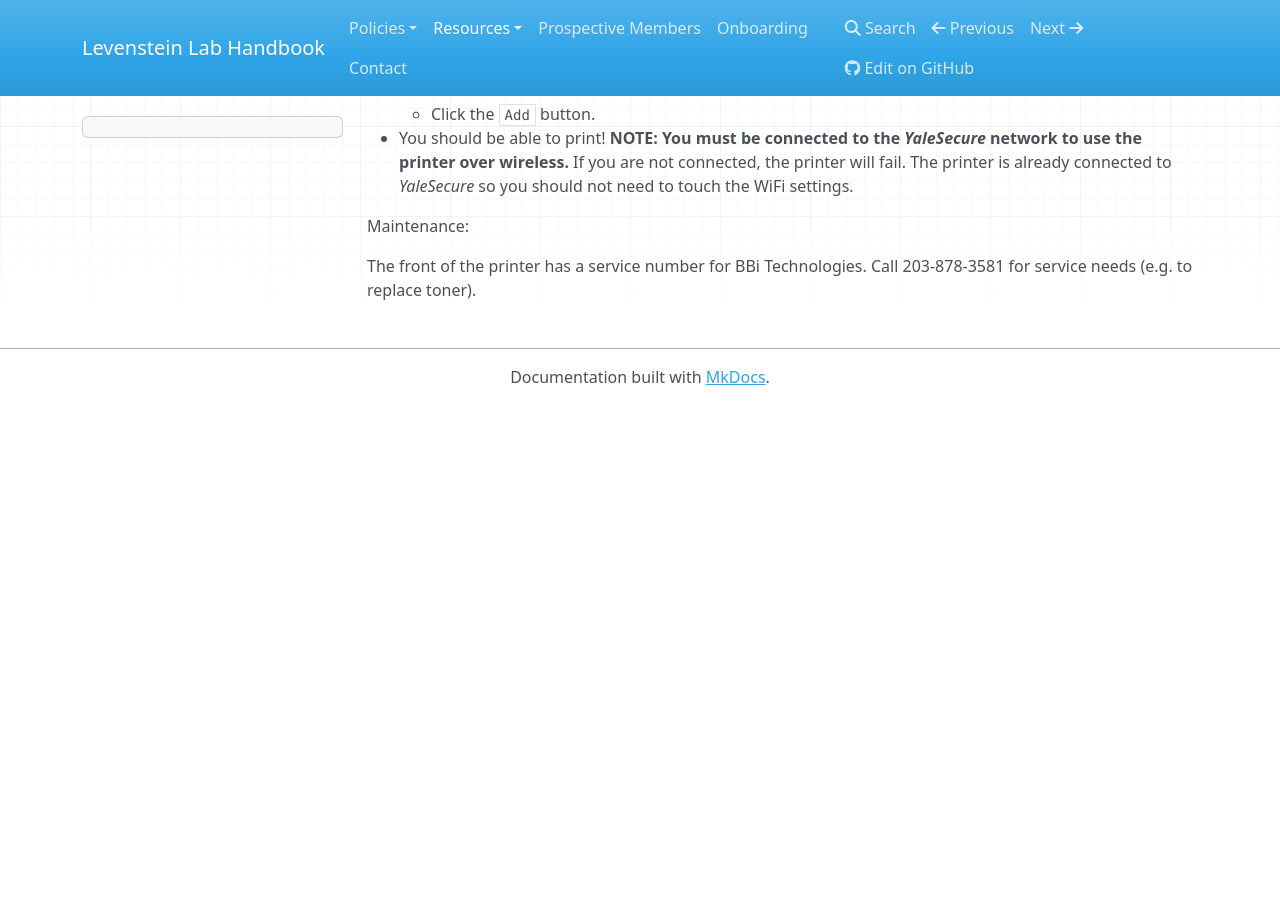
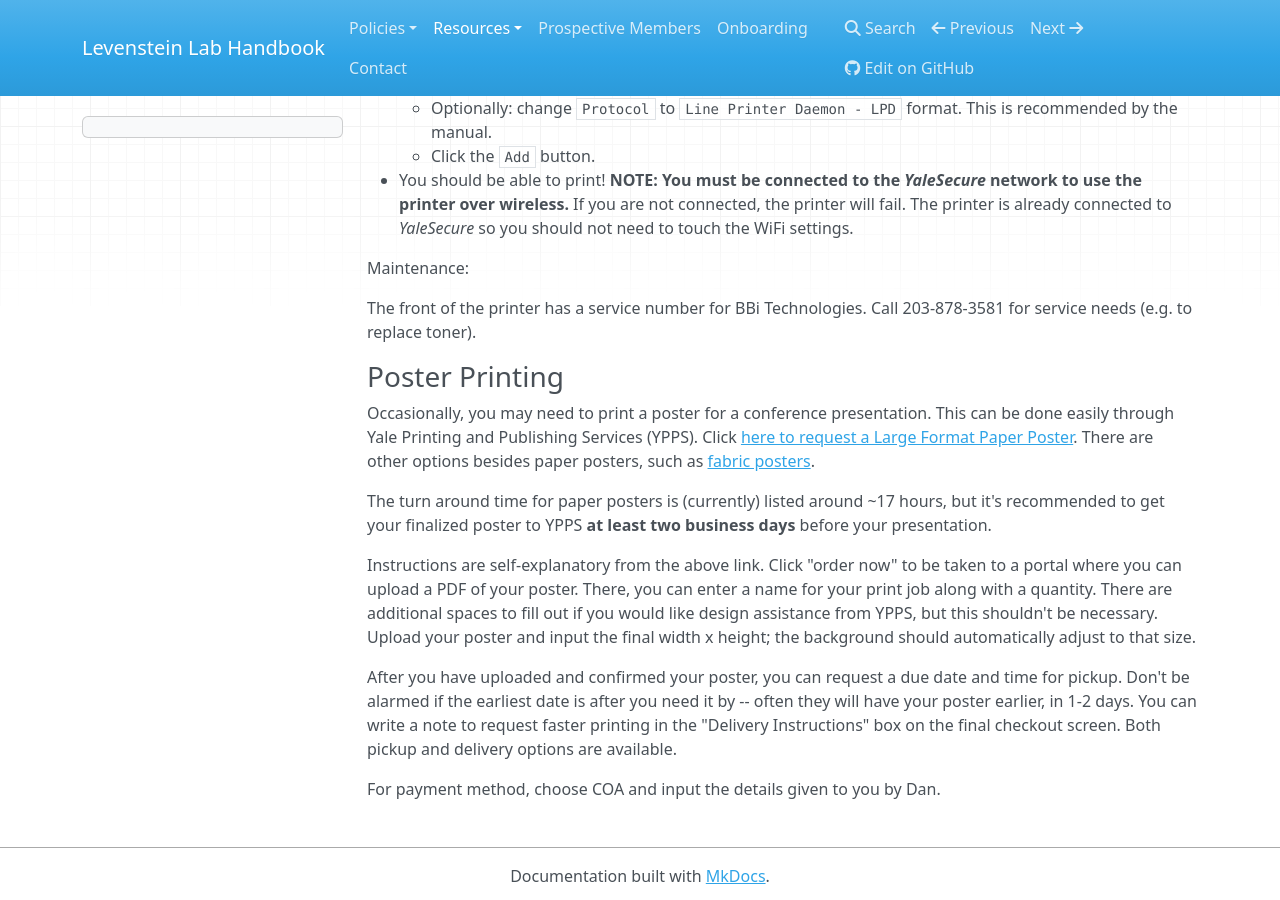
Before and after one commit to LevensteinLab/Lab-Handbook, an MkDocs documentation site: the page built from docs/Resources/printers.md, in a window 1280 px wide and 900 px high, scrolled down 726 px. Built offline with MkDocs 1.6.1, drawn with Linux system fonts in a browser that asks for light colours; nearby versions of some CDN libraries; before the commit the page ends 1131 px from its top, so only the background shows below that.

Commit message:
adding poster printing instructions

```diff
--- a/docs/Resources/printers.md
+++ b/docs/Resources/printers.md
@@ -1,3 +1,5 @@
+### Office Printing
+
 The driver for the printer can be found here:
 
 - [User Support Page](https://www.kyoceradocumentsolutions.com/support_product/index_en.html?r=116&s=undefined&p=83)
@@ -31,3 +33,15 @@ Printer Setup Tutorial (Step-by-step):
 Maintenance:
 
 The front of the printer has a service number for BBi Technologies. Call 203-878-3581 for service needs (e.g. to replace toner).
+
+### Poster Printing
+
+Occasionally, you may need to print a poster for a conference presentation. This can be done easily through Yale Printing and Publishing Services (YPPS). Click [here to request a Large Format Paper Poster](https://yale.myprintdesk.net/product/large-format-print-only/60). There are other options besides paper posters, such as [fabric posters](https://yale.myprintdesk.net/product/large-format-fabric-poster/105).
+
+The turn around time for paper posters is (currently) listed around ~17 hours, but it's recommended to get your finalized poster to YPPS **at least two business days** before your presentation.
+
+Instructions are self-explanatory from the above link. Click "order now" to be taken to a portal where you can upload a PDF of your poster. There, you can enter a name for your print job along with a quantity. There are additional spaces to fill out if you would like design assistance from YPPS, but this shouldn't be necessary. Upload your poster and input the final width x height; the background should automatically adjust to that size.
+
+After you have uploaded and confirmed your poster, you can request a due date and time for pickup. Don't be alarmed if the earliest date is after you need it by -- often they will have your poster earlier, in 1-2 days. You can write a note to request faster printing in the "Delivery Instructions" box on the final checkout screen. Both pickup and delivery options are available.
+
+For payment method, choose COA and input the details given to you by Dan.
```
